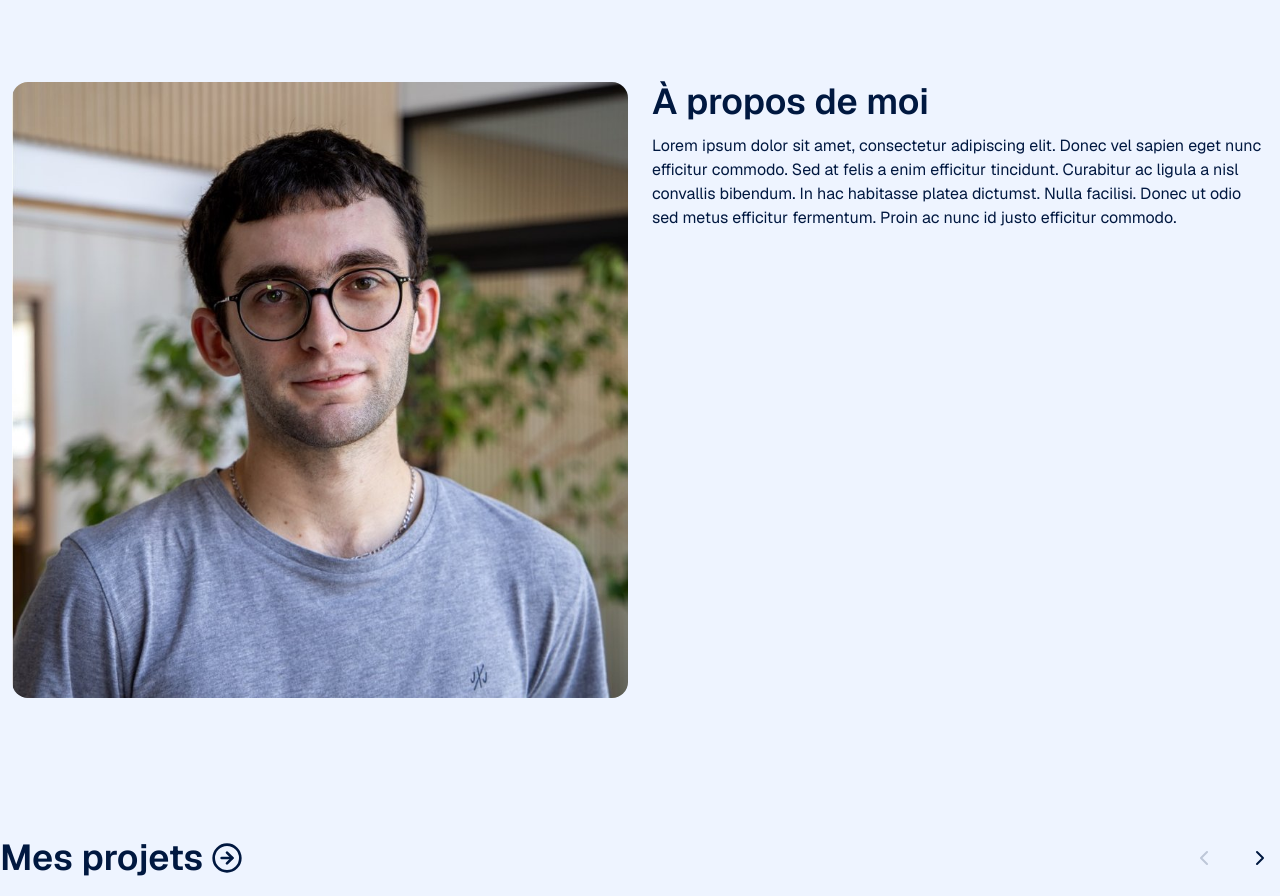
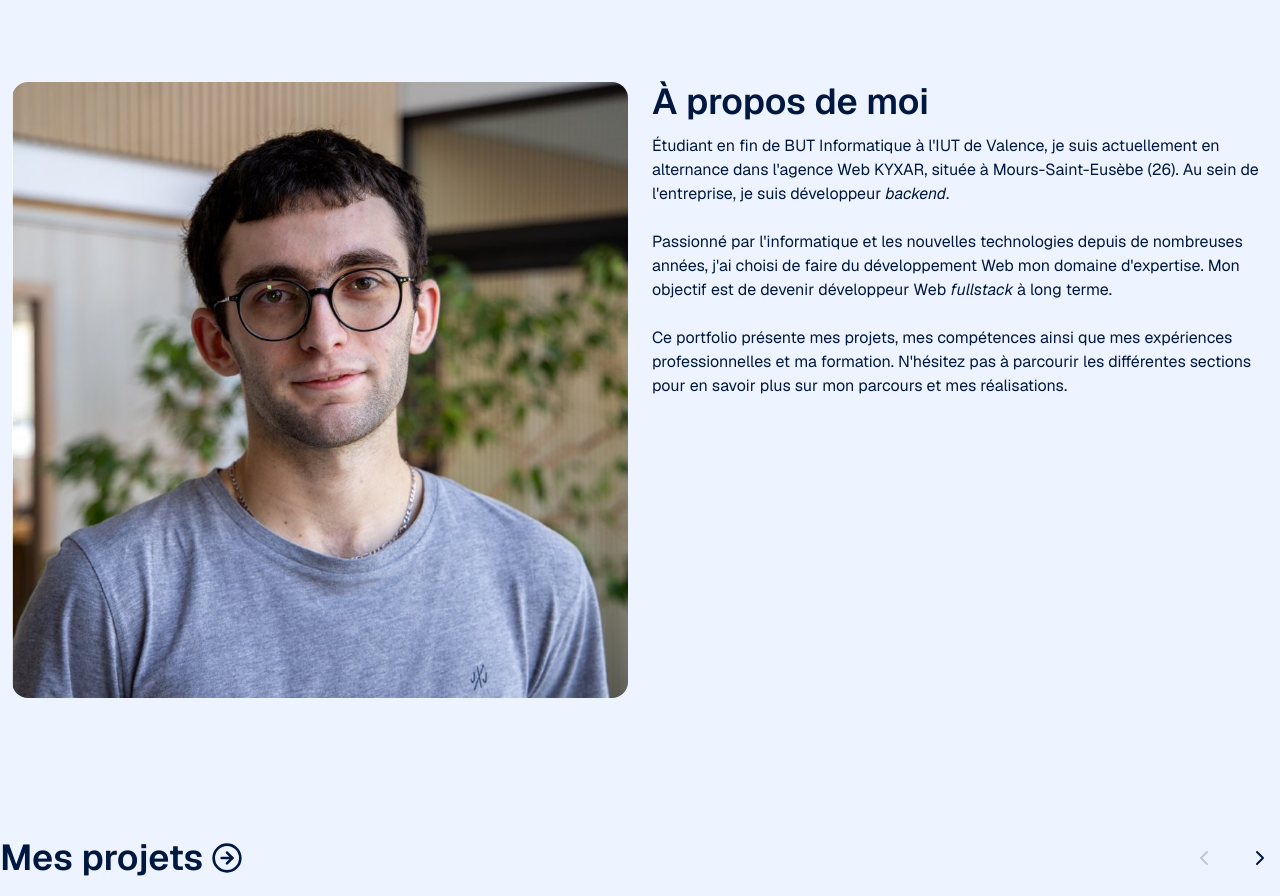
Before and after one commit to Yoan-CHALENCON/site, a React (Vite) app: page / in a window 1280 px wide. Shown: the part 780-1676 px from the top of the page. Built offline with nearby package versions, Linux system fonts and the light colour scheme.

Commit message:
📝 Add about description

```diff
--- a/src/ components/About.tsx
+++ b/src/ components/About.tsx
@@ -7,11 +7,21 @@ export default function About() {
       <section className="flex flex-1 flex-col gap-3 p-3">
         <h2 className="text-4xl font-semibold">À propos de moi</h2>
         <p>
-          Lorem ipsum dolor sit amet, consectetur adipiscing elit. Donec vel
-          sapien eget nunc efficitur commodo. Sed at felis a enim efficitur
-          tincidunt. Curabitur ac ligula a nisl convallis bibendum. In hac
-          habitasse platea dictumst. Nulla facilisi. Donec ut odio sed metus
-          efficitur fermentum. Proin ac nunc id justo efficitur commodo.
+          &Eacute;tudiant en fin de BUT Informatique à l'IUT de Valence, je suis
+          actuellement en alternance dans l'agence Web KYXAR, située à
+          Mours-Saint-Eusèbe (26). Au sein de l'entreprise, je suis développeur{" "}
+          <em>backend</em>. <br />
+          <br />
+          Passionné par l'informatique et les nouvelles technologies depuis de
+          nombreuses années, j'ai choisi de faire du développement Web mon
+          domaine d'expertise. Mon objectif est de devenir développeur Web{" "}
+          <em>fullstack</em> à long terme.
+          <br />
+          <br />
+          Ce portfolio présente mes projets, mes compétences ainsi que mes
+          expériences professionnelles et ma formation. N'hésitez pas à
+          parcourir les différentes sections pour en savoir plus sur mon
+          parcours et mes réalisations.
         </p>
       </section>
     </section>
```
